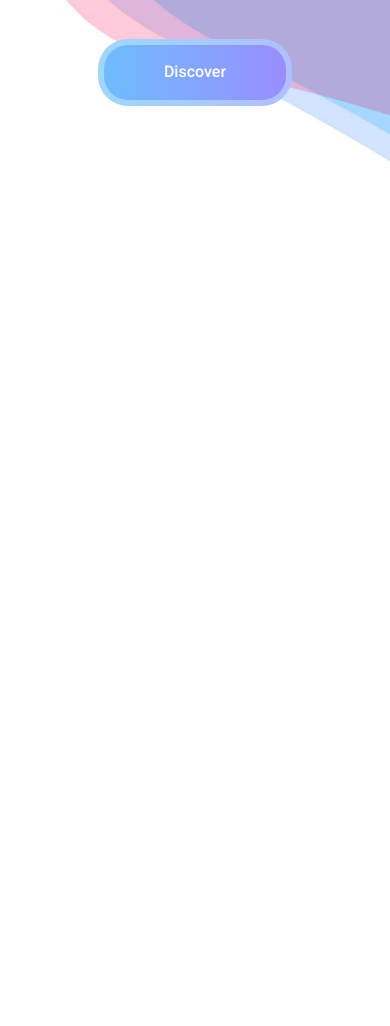
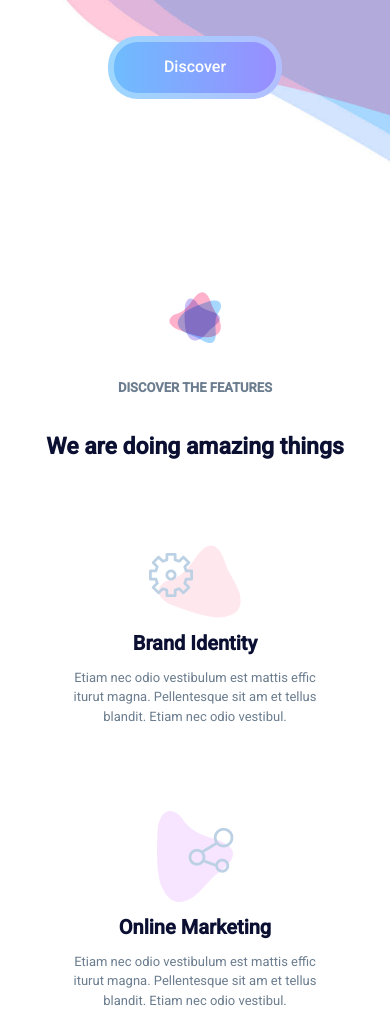
Before and after one commit to PrzemyslawMatlega/MultiPage, a website built with webpack: page index.html in a window 390 px wide. Shown: the part 257-1283 px from the top of the page. Built offline with nearby package versions, Linux system fonts and the light colour scheme; files whose address does not match are found by name.

Commit message:
features mobile

```diff
--- a/index.html
+++ b/index.html
@@ -1,5 +1,6 @@
 <!DOCTYPE html>
 <html lang="en">
+
 <head>
     <meta charset="UTF-8">
     <meta name="viewport" content="width=device-width, initial-scale=1.0">
@@ -8,6 +9,7 @@
     <title>Document</title>
     <link rel="stylesheet" href="style.css">
 </head>
+
 <body>
 
     <div class="container">
@@ -23,8 +25,6 @@
                         <span></span>
                         <span></span>
                     </div>
-
-
                 </div>
 
                 <ul class="menu">
@@ -32,8 +32,6 @@
                     <li class="menu__item"><a class="menu__link" href="#">About us</a></li>
                     <li class="menu__item"><a class="menu__link" href="#">Services</a></li>
                     <li class="menu__item"><a class="menu__link" href="#">Portfolio</a></li>
-
-
                     <li class="menu__item menu__item--droplist">
                         <a class="menu__link menu__link--droplink">Blog</a>
                         <ul class="menu-dropdown">
@@ -57,11 +55,36 @@
         </header>
 
         <section class="features">
-
+            <div class="sectionIntro">
+                <img src="src/img/title-icon.png" alt="" class="sectionIntro__icon">
+                <h5 class="sectionIntro__discover">discover the features</h5>
+                <h2 class="sectionIntro__title">We are doing amazing things</h2>
+            </div>
+            <div class="featuresBox">
+                <div class="feature">
+                    <img src="src/img/f-icon-1.png" alt="" class="feature__icon">
+                    <h3 class="feature__heading">Brand Identity</h3>
+                    <p class="feature__description">Etiam nec odio vestibulum est mattis effic iturut magna.
+                        Pellentesque sit am et tellus blandit. Etiam nec odio vestibul.</p>
+                </div>
+                <div class="feature">
+                    <img src="src/img/f-icon-2.png" alt="" class="feature__icon">
+                    <h3 class="feature__heading">Online Marketing</h3>
+                    <p class="feature__description">Etiam nec odio vestibulum est mattis effic iturut magna.
+                        Pellentesque sit am et tellus blandit. Etiam nec odio vestibul.</p>
+                </div>
+                <div class="feature">
+                    <img src="src/img/f-icon-3.png" alt="" class="feature__icon">
+                    <h3 class="feature__heading">Social Media</h3>
+                    <p class="feature__description">Etiam nec odio vestibulum est mattis effic iturut magna.
+                        Pellentesque sit am et tellus blandit. Etiam nec odio vestibul.</p>
+                </div>
+            </div>
         </section>
     </div>
 
 
     <script src="main.js"></script>
 </body>
+
 </html>
--- /dev/null
+++ b/src/scss/components/_sectionIntro.scss
@@ -0,0 +1,23 @@
+.sectionIntro{
+    display: flex;
+
+    flex-direction: column;
+    align-items: center;
+    justify-content: space-between;
+    height: 20vh;
+
+    &__icon{
+
+    }
+    &__discover{
+        color: $grey-color;
+        text-transform: uppercase;
+        font-size: 1.3rem;
+
+    }
+    &__title{
+        font-size: 2.3rem;
+        text-align: center;
+        color: $heading-color;
+    }
+}
--- a/src/scss/components/_typography.scss
+++ b/src/scss/components/_typography.scss
@@ -2,7 +2,7 @@
 
     font-weight: 500;
     font-size: 1.6rem;
-    padding: 1.8rem 6rem;
+    padding: 1.6rem 5rem;
     display: inline-block;
     border-radius: 30px;
     background-size: 200% auto;
--- a/src/scss/layout/_features.scss
+++ b/src/scss/layout/_features.scss
@@ -1,3 +1,36 @@
 .features{
     height: 100vh;
+
 }
+.featuresBox{
+
+    display: grid;
+    grid-template-columns: repeat(auto-fit, minmax(250px, 1fr));
+}
+
+.feature{
+    display: flex;
+    flex-direction: column;
+    align-items: center;
+    justify-content: center;
+    margin-top: 10vh;
+
+    &__icon{
+    }
+
+    &__heading{
+        font-family: $Font-one;
+        color: $heading-color;
+        font-size: 2rem;
+        line-height: 2.5;
+    }
+
+    &__description{
+        color: $grey-color;
+        width: 70%;
+        max-width: 350px;
+        font-size: 1.3rem;
+        text-align: center;
+        line-height: 1.5;
+    }
+}
--- a/src/scss/layout/_header.scss
+++ b/src/scss/layout/_header.scss
@@ -1,5 +1,6 @@
 .header {
-    width: 100vw;
+    width: 100%;
+    overflow: hidden;
     height: 65vh;
     background-image: url("/src/img/slider-bg-1.png");
     background-size: cover;
@@ -16,7 +17,7 @@
     width: 100%;
     &__title{
         font-weight: 400;
-        font-size: 3rem;
+        font-size: 2.6rem;
         color: $heading-color;
         text-align: center;
     }
--- a/src/scss/main.scss
+++ b/src/scss/main.scss
@@ -1,10 +1,12 @@
 @import 'base/normalizzer';
+@import "base/_base";
 @import "utils/mixins";
 @import "utils/keyframes";
-@import "base/_base";
+
 @import "components/typography";
 @import "components/multiLevelmenu";
 @import "components/menuHamburger";
+@import "components/sectionIntro";
 
 @import "layout/header";
 @import "layout/features";
```
Also changed, not shown: src/img/f-icon-1.png (added), src/img/f-icon-2.png (added), src/img/f-icon-3.png (added), src/img/f-icon-4.png (added), src/img/f-icon-5.png (added), src/img/f-icon-6.png (added), src/img/title-icon.png (added). Lines whose indentation alone changed are shown as unchanged.
